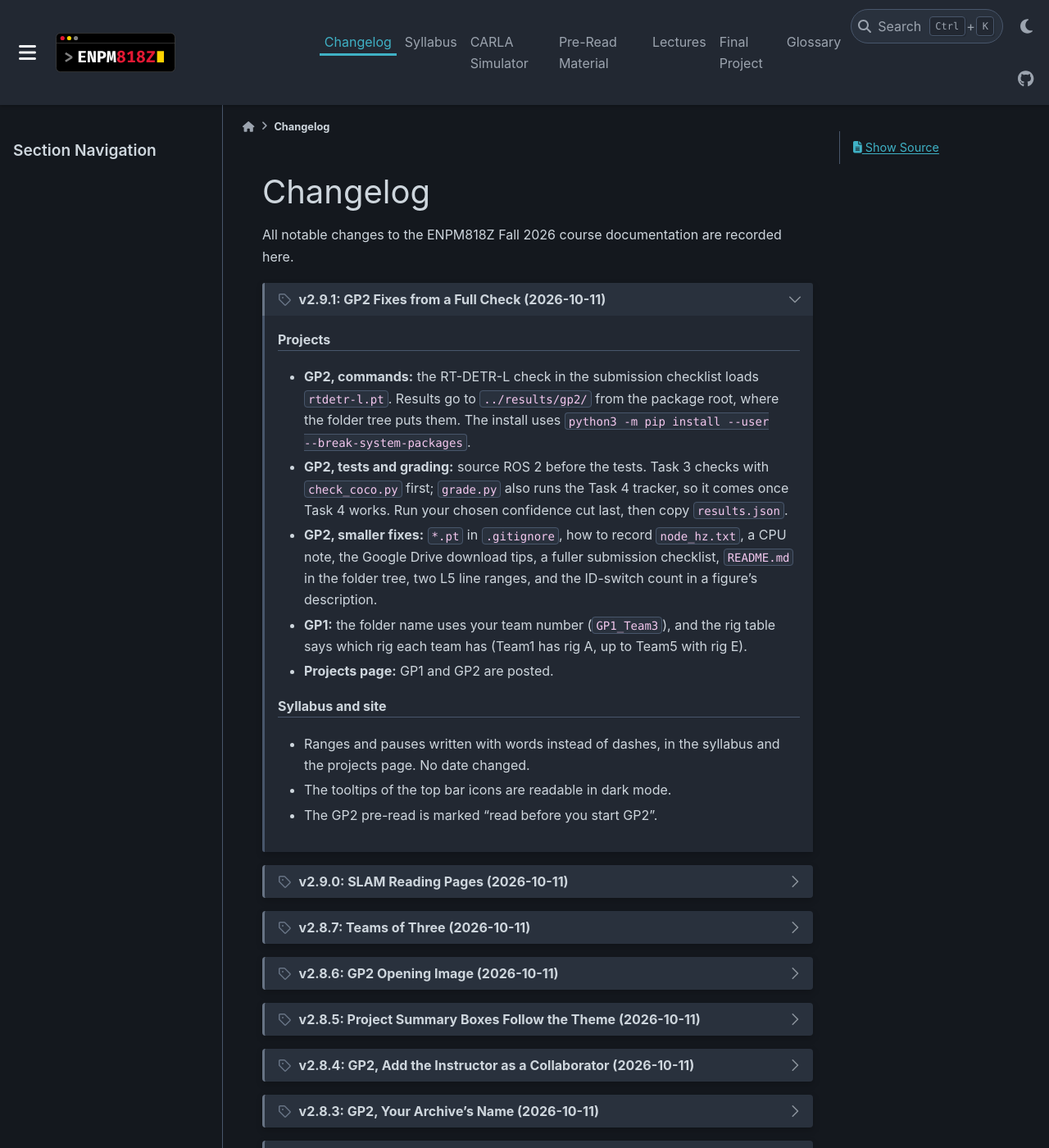
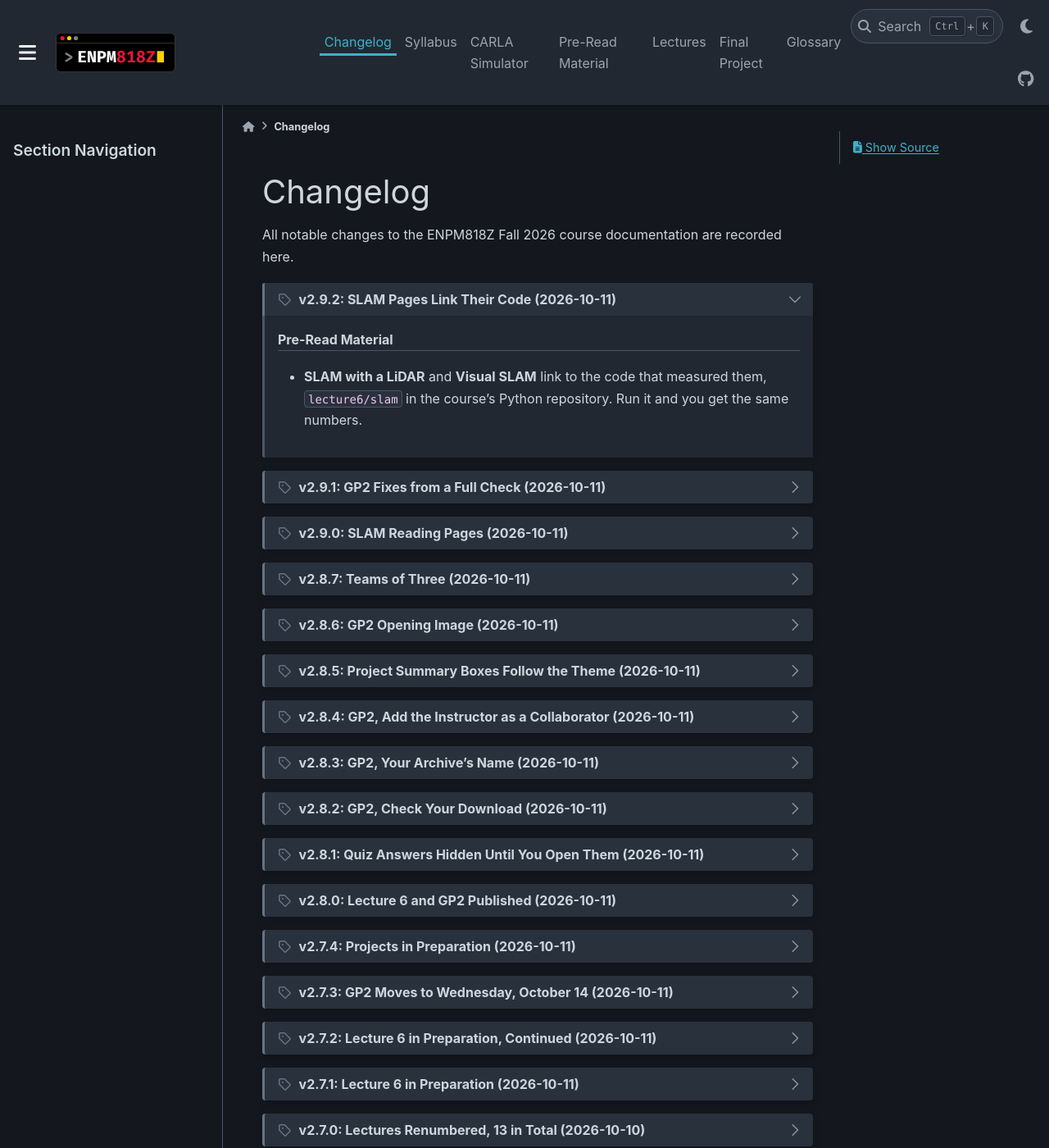
Before and after one commit to zeidk/enpm818z-fall-2026-docs, a Sphinx documentation site: the page built from docs/source/changelog/changelog.rst, in a window 1280 px wide and 1400 px high. Shown: the whole window at 82% size. Built offline with Sphinx 7.4.7 and the PyData theme 0.15.4, drawn with Linux system fonts in a browser that asks for light colours; pages that are not in the unit, such as notebooks, are missing from menus.

Commit message:
SLAM pages link the code that measured them
Both SLAM reading pages point to lecture6/slam in the course's Python
repository. The LiDAR page says the EKF-SLAM and FastSLAM simulation is
not published, because GP3 has students build an EKF.

```diff
--- a/docs/source/changelog/changelog.rst
+++ b/docs/source/changelog/changelog.rst
@@ -5,10 +5,20 @@ Changelog
 All notable changes to the ENPM818Z Fall 2026 course documentation are recorded here.
 
 
+.. dropdown:: v2.9.2: SLAM Pages Link Their Code (2026-10-11)
+   :icon: tag
+   :class-container: sd-border-success
+   :open:
+
+   .. rubric:: Pre-Read Material
+
+   - **SLAM with a LiDAR** and **Visual SLAM** link to the code that
+     measured them, ``lecture6/slam`` in the course's Python repository.
+     Run it and you get the same numbers.
+
 .. dropdown:: v2.9.1: GP2 Fixes from a Full Check (2026-10-11)
    :icon: tag
    :class-container: sd-border-success
-   :open:
 
    .. rubric:: Projects
 
--- a/docs/source/preread/slam-visual.rst
+++ b/docs/source/preread/slam-visual.rst
@@ -36,7 +36,9 @@ KITTI, the best-known driving dataset, uses "a baseline of roughly 54 cm"
 (Geiger, Lenz and Urtasun, 2012). **Every number on this page was measured
 on this recording** with our own Python code, using OpenCV for the image
 steps. The code is ours; the methods are the ones the cited papers
-describe, sometimes simplified, and the page says where.
+describe, sometimes simplified, and the page says where. It is in the course
+repository, in `lecture6/slam <https://github.com/rubixcubic/enpm818z-fall-2026-carla-python/tree/main/lecture6/slam>`__, with the recorder: record the
+route once with CARLA, then run it and you get the same numbers.
 
 
 The Camera Model
```
Also changed, not shown: docs/source/preread/slam-lidar.rst (+6 -2 lines).
